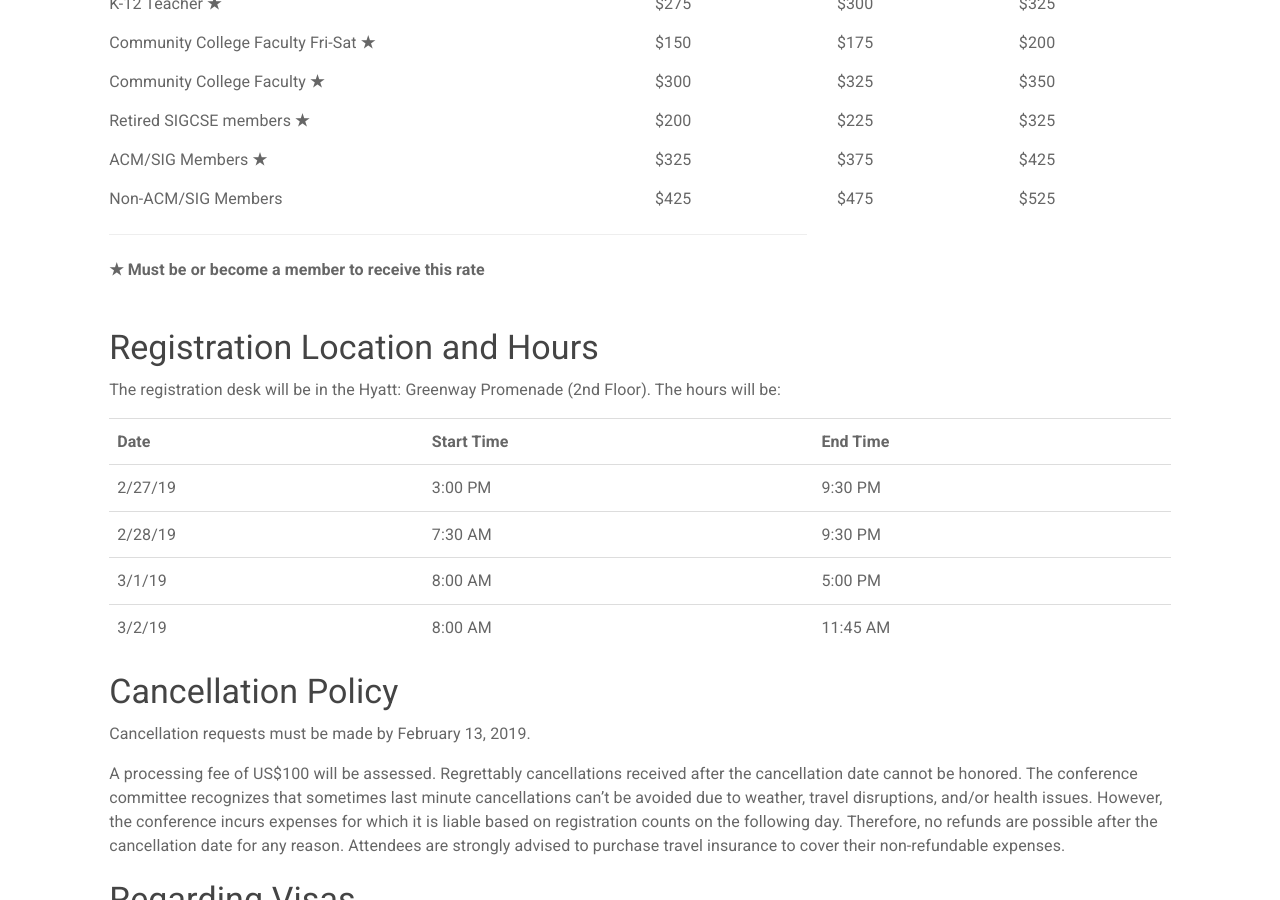
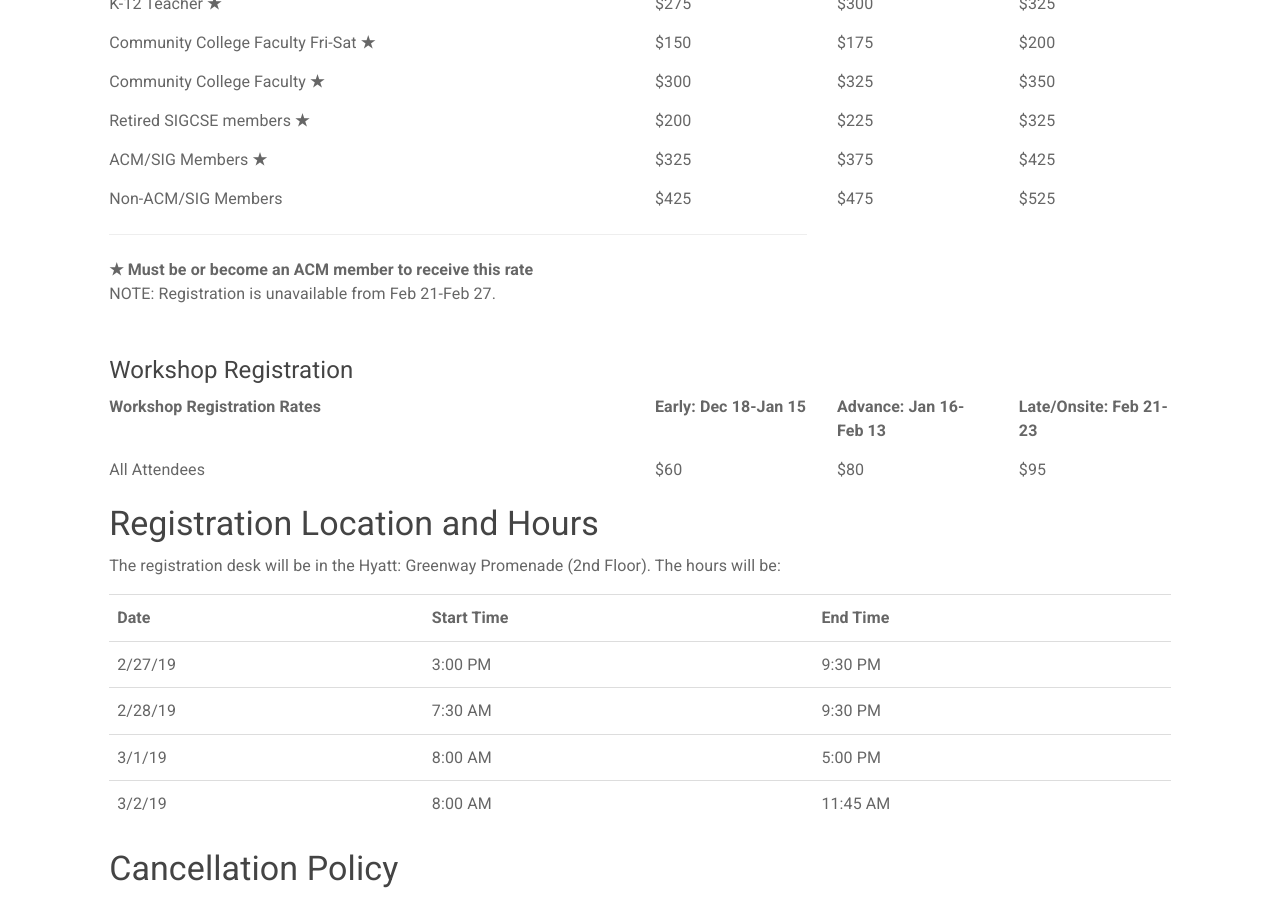
Before and after one commit to sheckman/sigcse2019, a Jekyll site: the page built from attendees/index.md, in a window 1280 px wide and 900 px high, scrolled down 638 px. Built offline with Jekyll 4.4.1, drawn with Linux system fonts in a browser that asks for light colours.

Commit message:
Fixing tickets 6,7,8

```diff
--- a/attendees/index.md
+++ b/attendees/index.md
@@ -110,14 +110,14 @@ But wait! There's more! <b>Student volunteers</b> get reimbursed for their confe
 <div class = "row" style = "font-weight: bold;">
 	<div class = "col-sm-8">
 		<hr>
-		<b>&starf;</b> Must be or become a member to receive this rate
+		<b>&starf;</b> Must be or become an ACM member to receive this rate
 	</div>
 </div>
 
-<!--NOTE: Registration is unavailable from Feb 14-Feb 20.-->
+NOTE: Registration is unavailable from Feb 21-Feb 27.
 
 <div class = "row" style = "padding-bottom: 5;">&nbsp;</div>
-<!--
+
 #### Workshop Registration
 
 <div class = "row" style = "font-weight: bold;">
@@ -132,7 +132,7 @@ But wait! There's more! <b>Student volunteers</b> get reimbursed for their confe
     <div class = "col-sm-2"> $80 </div>
     <div class = "col-sm-2"> $95 </div>
 </div>
--->
+
 
 ### Registration Location and Hours
 
```
